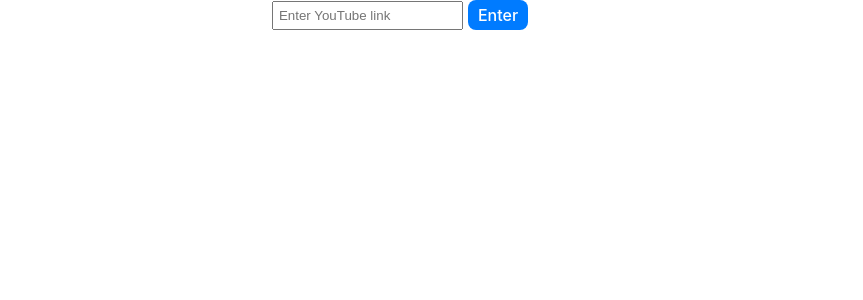
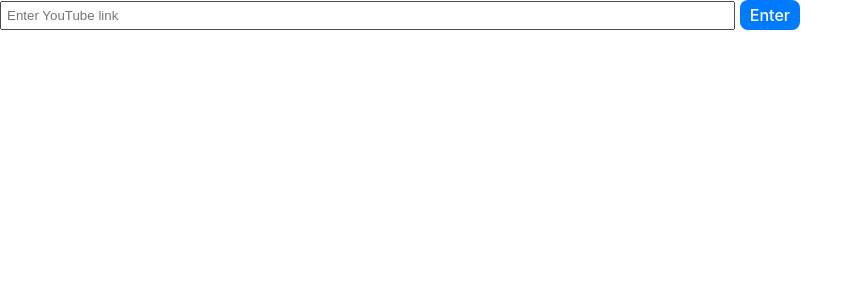
Before and after one commit to ArmSiwatK/play-multiple-videos, a React (Vite) app: page / in a window 1280 px wide. Shown: the top 300 px of the page, without its empty margins (0-863 px from the left). Built offline with nearby package versions, Linux system fonts and the light colour scheme.

Commit message:
Input field width styling

```diff
--- a/src/components/YouTubePlayer/YouTubePlayer.css
+++ b/src/components/YouTubePlayer/YouTubePlayer.css
@@ -1,4 +1,3 @@
-/* Container styles */
 .youtube-player-container {
     display: flex;
     flex-direction: column;
@@ -11,13 +10,14 @@
     display: flex;
     align-items: center;
     margin-bottom: 10px;
+    width: 100%;
 }
 
-/* Input and button styles */
 .youtube-player-input {
     flex: 1;
     padding: 5px;
     margin-right: 5px;
+    width: 100%;
 }
 
 .youtube-player-button {
@@ -26,14 +26,13 @@
     background-color: #007bff;
     color: #fff;
     cursor: pointer;
+    width: auto;
 }
 
-/* Video frame styles */
 .youtube-player-video-wrapper {
     width: 100%;
     height: 0;
     padding-bottom: 56.25%;
-    /* 16:9 aspect ratio */
     position: relative;
     overflow: hidden;
 }
```
